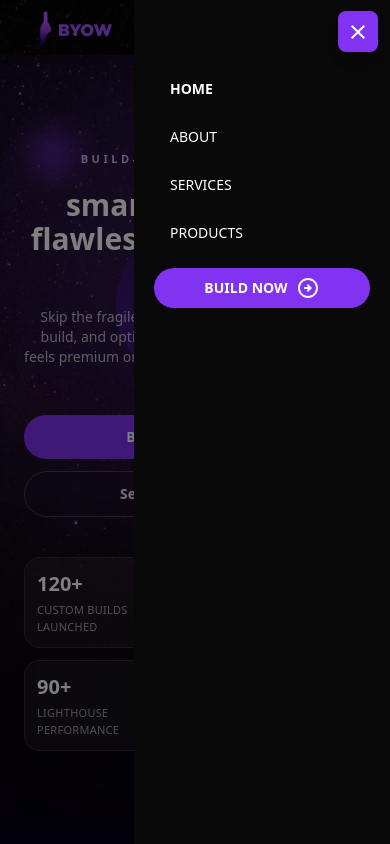
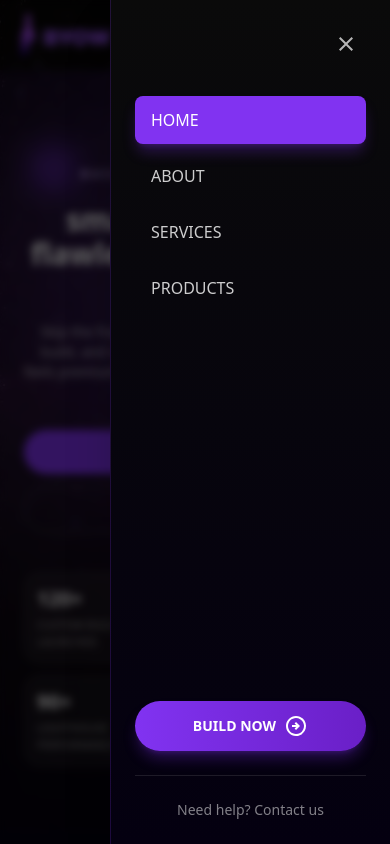
Before and after one commit to codezelat/byow-static-site, a Next.js app: page / in a window 390 px wide. Both pictures are taken after a click on the button 358 px from the left and 31 px from the top of the page. Shown: the top 844 px of the page. Built offline with nearby package versions, Linux system fonts and the light colour scheme; a web font is replaced by a local one.

Commit message:
Refactor Header component for improved mobile sidebar functionality; enhance styling and animations for better user experience

```diff
--- a/app/components/layout/Header.tsx
+++ b/app/components/layout/Header.tsx
@@ -70,35 +70,33 @@ export default function Header() {
 
   return (
     <header className="md:container-wrapper bg-transparent text-white lg:pt-10 md:pt-10 shadow-md relative z-50">
-      <div className="flex justify-between items-center xs:px-4 sm:px-5 lg:px-8 h-[50px] xs:h-[55px] sm:h-[70px] w-full">
+      <div className="flex justify-between items-center px-4 sm:px-5 lg:px-8 h-[70px] sm:h-[80px] lg:h-[90px] w-full">
         {/* Logo */}
-        <Link href="/" className="text-2xl ml-5 font-bold flex-shrink-0">
+        <Link href="/" className="text-2xl font-bold flex-shrink-0">
           <Image
             src="/images/byow-logo.svg"
             alt="header logo"
             width={161}
             height={79}
-            className="xs:w-[80px] w-[90px] h-[80px] md:w-[120px] lg:w-[140px]"
+            className="w-[100px] sm:w-[120px] md:w-[130px] lg:w-[140px] h-auto"
             priority
           />
         </Link>
 
-        {/* Mobile Sidebar Toggle - Shows on 2xs, xs, sm, md */}
+        {/* Mobile Hamburger Menu - Shows on mobile/tablet only */}
         {mounted && (
-          <div className="fixed pt-2 md:right-10 sm:right-3 xs:right-3 2xs:right-3 z-50 lg:hidden">
           <button
             id="sidebar-toggle"
-              className="bg-[#8133F1] p-1.5 xs:p-2 rounded-lg shadow-lg hover:bg-[#6a1fc7] transition-colors duration-200"
+            className="lg:hidden relative z-50 bg-[#8133F1] p-2 sm:p-2.5 rounded-lg shadow-lg hover:bg-[#6a1fc7] transition-all duration-200 active:scale-95"
             onClick={() => setSidebarVisible(!sidebarVisible)}
             aria-label={sidebarVisible ? "Close menu" : "Open menu"}
           >
             {sidebarVisible ? (
-                <CloseIcon className="w-5 h-5 xs:w-6 xs:h-6 text-white" />
+              <CloseIcon className="w-6 h-6 sm:w-7 sm:h-7 text-white" />
             ) : (
-                <MenuIcon className="w-5 h-5 xs:w-6 xs:h-6 text-white" />
+              <MenuIcon className="w-6 h-6 sm:w-7 sm:h-7 text-white" />
             )}
           </button>
-          </div>
         )}
 
         {/* Desktop Navigation - Shows on lg and above */}
@@ -146,55 +144,94 @@ export default function Header() {
         </button>
       </div>
 
-      {/* Mobile Sidebar - Shows on 2xs, xs, sm, md */}
+      {/* Mobile Sidebar Menu */}
       {mounted && (
-        <div
+        <>
+          {/* Backdrop Overlay */}
+          <motion.div
+            initial={{ opacity: 0 }}
+            animate={{ opacity: sidebarVisible ? 1 : 0 }}
+            transition={{ duration: 0.3 }}
+            className={`fixed inset-0 bg-black/60 backdrop-blur-sm z-40 lg:hidden ${
+              sidebarVisible ? "pointer-events-auto" : "pointer-events-none"
+            }`}
+            onClick={() => setSidebarVisible(false)}
+          />
+
+          {/* Sliding Menu Panel */}
+          <motion.div
             id="mobile-sidebar"
-          className={`fixed top-0 right-0 w-56 xs:w-64 max-w-[80vw] h-full bg-[#090909] text-white p-4 xs:p-5 transition-transform duration-300 z-40 overflow-y-auto lg:hidden ${
-            sidebarVisible ? "translate-x-0" : "translate-x-full"
-          }`}
+            initial={{ x: "100%" }}
+            animate={{ x: sidebarVisible ? 0 : "100%" }}
+            transition={{ type: "spring", damping: 30, stiffness: 300 }}
+            className="fixed top-0 right-0 w-[280px] sm:w-[320px] h-full bg-gradient-to-b from-[#0a0a0a] to-[#040010] text-white shadow-2xl z-50 overflow-y-auto lg:hidden border-l border-[#8133F1]/20"
           >
-          <div className="mt-12 xs:mt-14 sm:mt-16">
-            <ul className="flex flex-col gap-5 xs:gap-6">
-              {["/", "/about", "/services", "/products"].map((path, index) => {
+            <div className="flex flex-col h-full p-6 sm:p-8">
+              {/* Close Button */}
+              <div className="flex justify-end mb-8">
+                <button
+                  onClick={() => setSidebarVisible(false)}
+                  className="p-2 hover:bg-white/5 rounded-lg transition-colors"
+                  aria-label="Close menu"
+                >
+                  <CloseIcon className="w-6 h-6 text-white/70 hover:text-white" />
+                </button>
+              </div>
+
+              {/* Navigation Links */}
+              <nav className="flex-1">
+                <ul className="flex flex-col gap-2">
+                  {[
+                    { path: "/", label: "HOME" },
+                    { path: "/about", label: "ABOUT" },
+                    { path: "/services", label: "SERVICES" },
+                    { path: "/products", label: "PRODUCTS" },
+                  ].map(({ path, label }, index) => {
                     const isActive = pathname === path;
 
                     return (
-                  <li key={index}>
+                      <motion.li
+                        key={path}
+                        initial={{ opacity: 0, x: 20 }}
+                        animate={{ opacity: 1, x: 0 }}
+                        transition={{ delay: index * 0.1 }}
+                      >
                         <Link
                           href={path}
-                      className={`relative z-10 text-white px-3 xs:px-4 py-1.5 xs:py-2 text-sm ${
-                        isActive ? "font-bold text-[#8133F1]" : ""
+                          className={`block px-4 py-3 rounded-lg text-base sm:text-lg font-medium transition-all ${
+                            isActive
+                              ? "bg-[#8133F1] text-white shadow-lg shadow-[#8133F1]/30"
+                              : "text-white/80 hover:bg-white/5 hover:text-white"
                           }`}
                           onClick={() => setSidebarVisible(false)}
                         >
-                      {path === "/"
-                        ? "HOME"
-                        : path.toUpperCase().replace("/", "")}
+                          {label}
                         </Link>
-                  </li>
+                      </motion.li>
                     );
                   })}
                 </ul>
+              </nav>
 
-            {/* Mobile Build Now Button */}
-            <button
-              className="mt-5 xs:mt-6 bg-[#8133F1] flex items-center justify-center text-xs xs:text-sm font-semibold text-white w-full h-[36px] xs:h-[40px] sm:h-[45px] rounded-full p-2 xs:p-3 transition gap-1.5 xs:gap-2"
+              {/* Build Now Button */}
+              <motion.button
+                initial={{ opacity: 0, y: 20 }}
+                animate={{ opacity: 1, y: 0 }}
+                transition={{ delay: 0.4 }}
+                className="mt-8 bg-gradient-to-r from-[#8133F1] to-[#6a1fc7] flex items-center justify-center text-sm sm:text-base font-semibold text-white w-full h-[50px] rounded-full shadow-lg shadow-[#8133F1]/30 hover:shadow-[#8133F1]/50 transition-all gap-2 active:scale-95"
                 onClick={handleOpenPopup}
               >
                 BUILD NOW
-              <ArrowCircleRightOutlinedIcon className="w-4 h-4 xs:w-5 xs:h-5" />
-            </button>
+                <ArrowCircleRightOutlinedIcon className="w-5 h-5" />
+              </motion.button>
+
+              {/* Optional: Contact Info */}
+              <div className="mt-6 pt-6 border-t border-white/10 text-center text-sm text-white/50">
+                <p>Need help? Contact us</p>
               </div>
             </div>
-      )}
-
-      {/* Overlay for Mobile Sidebar */}
-      {sidebarVisible && mounted && (
-        <div
-          className="fixed inset-0 bg-black bg-opacity-50 z-30 lg:hidden"
-          onClick={() => setSidebarVisible(false)}
-        ></div>
+          </motion.div>
+        </>
       )}
 
       {/* Popup */}
--- a/app/components/layout/HeroVideo.tsx
+++ b/app/components/layout/HeroVideo.tsx
@@ -13,22 +13,31 @@ export default function HeroVideo({ src, poster }: HeroVideoProps) {
   const [hasError, setHasError] = useState(false);
   const [shouldLoad, setShouldLoad] = useState(false);
 
+  // Separate effect for Intersection Observer
   useEffect(() => {
     const video = videoRef.current;
-    if (!video) return;
+    if (!video || shouldLoad) return;
 
-    // Intersection Observer to only load video when visible
     const observer = new IntersectionObserver(
       (entries) => {
         if (entries[0].isIntersecting) {
           setShouldLoad(true);
-          observer.disconnect();
         }
       },
       { threshold: 0.1 },
     );
 
     observer.observe(video);
+
+    return () => {
+      observer.disconnect();
+    };
+  }, [shouldLoad]);
+
+  // Separate effect for video loading
+  useEffect(() => {
+    const video = videoRef.current;
+    if (!video || !shouldLoad) return;
 
     const handleLoadedData = () => {
       setIsLoaded(true);
@@ -42,18 +51,12 @@ export default function HeroVideo({ src, poster }: HeroVideoProps) {
       console.error("Video failed to load");
     };
 
-    if (shouldLoad) {
-      video.addEventListener("loadeddata", handleLoadedData);
-      video.addEventListener("error", handleError);
-    }
+    video.addEventListener("loadeddata", handleLoadedData);
+    video.addEventListener("error", handleError);
 
     return () => {
-      observer.disconnect();
       video.removeEventListener("loadeddata", handleLoadedData);
       video.removeEventListener("error", handleError);
-      video.pause();
-      video.src = "";
-      video.load();
     };
   }, [shouldLoad]);
 
```
Also changed, not shown: app/layout.tsx (+23 -38 lines). Lines whose indentation alone changed are shown as unchanged.
